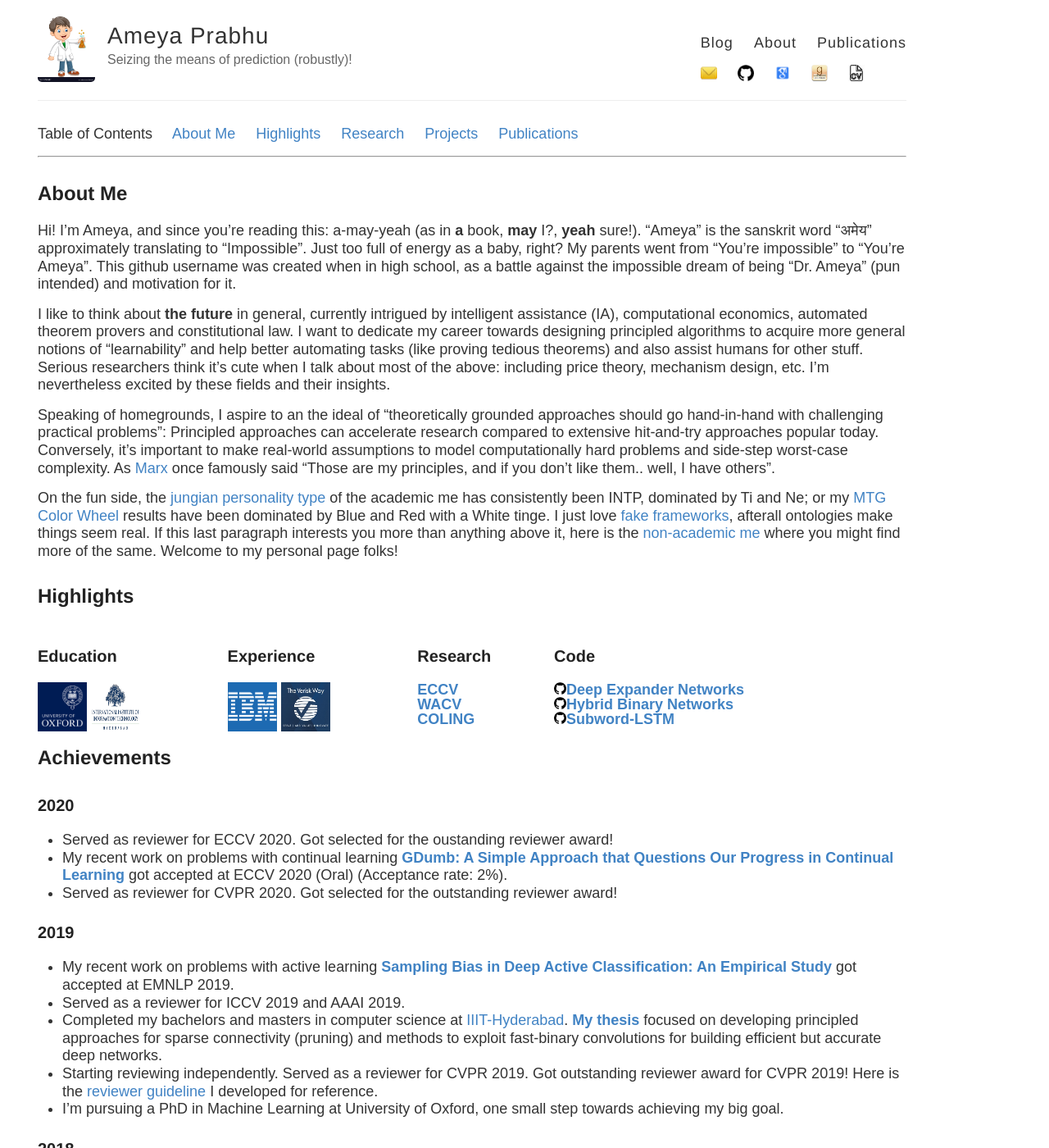
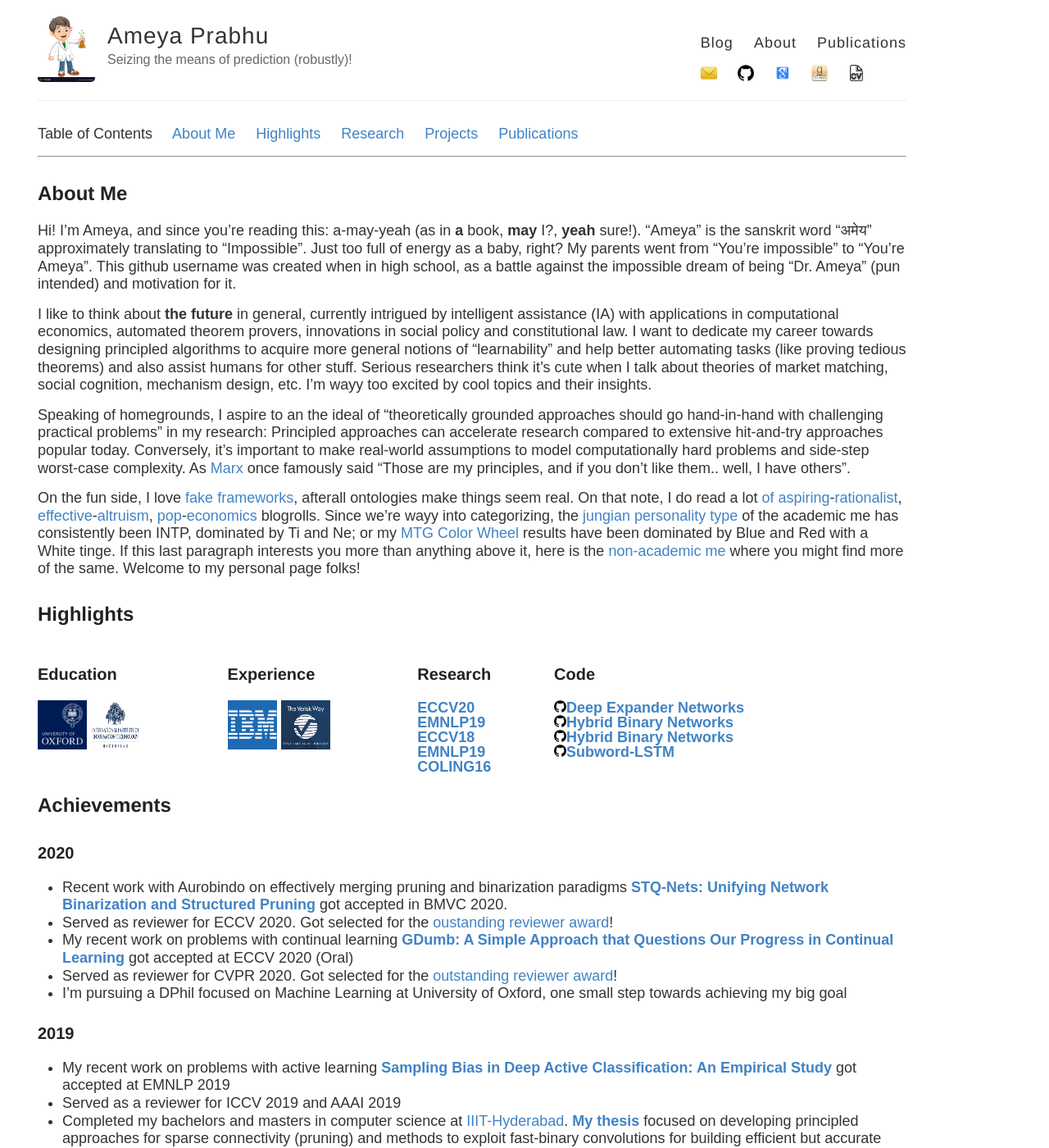
Before and after one commit to drimpossible/drimpossible.github.io, a Jekyll site: the page built from about/index.md, in a window 1280 px wide and 1400 px high. Shown: the whole window at 82% size. Built offline with Jekyll 4.4.1, drawn with Linux system fonts in a browser that asks for light colours; some of the changed text lies outside the part shown.

Commit message:
Add intro corrections

```diff
--- a/about/index.md
+++ b/about/index.md
@@ -14,17 +14,18 @@ Table of Contents     [About Me](#biography)     [Highlights](#highlights)
 
 Hi! I’m Ameya, and since you're reading this: a-may-yeah (as in __a__ book, __may__ I?, __yeah__ sure!). "Ameya" is the sanskrit word "अमेय" approximately translating to "Impossible". Just too full of energy as a baby, right? My parents went from "You're impossible" to "You're Ameya". This github username was created when in high school, as a battle against the impossible dream of being "Dr. Ameya" (pun intended) and motivation for it.
 
-I like to think about **the future** in general, currently intrigued by intelligent assistance (IA), computational economics, automated theorem provers and constitutional law. I want to dedicate my career towards designing principled algorithms to acquire more general notions of "learnability" and help better automating tasks (like proving tedious theorems) and also assist humans for other stuff. Serious researchers think it's cute when I talk about most of the above: including price theory, mechanism design, etc. I'm nevertheless excited by these fields and their insights.
+I like to think about **the future** in general, currently intrigued by intelligent assistance (IA) with applications in computational economics, automated theorem provers, innovations in social policy and constitutional law. I want to dedicate my career towards designing principled algorithms to acquire more general notions of "learnability" and help better automating tasks (like proving tedious theorems) and also assist humans for other stuff. Serious researchers think it's cute when I talk about theories of market matching, social cognition, mechanism design,  etc. I'm wayy too  excited by cool topics and their insights.
 
-Speaking of homegrounds, I aspire to an the ideal of "theoretically grounded approaches should go hand-in-hand with challenging practical problems": Principled approaches can accelerate research compared to extensive hit-and-try approaches popular today. Conversely, it's important to make real-world assumptions to model computationally hard problems and side-step worst-case complexity. As [Marx](https://en.wikipedia.org/wiki/Groucho_Marx) once famously said "Those are my principles, and if you don't like them.. well, I have others".
+Speaking of homegrounds, I aspire to an the ideal of "theoretically grounded approaches should go hand-in-hand with challenging practical problems" in my research: Principled approaches can accelerate research compared to extensive hit-and-try approaches popular today. Conversely, it's important to make real-world assumptions to model computationally hard problems and side-step worst-case complexity. As [Marx](https://en.wikipedia.org/wiki/Groucho_Marx) once famously said "Those are my principles, and if you don't like them.. well, I have others".
 
-On the fun side, the [jungian personality type](https://slatestarcodex.com/2014/05/27/on-types-of-typologies/) of the academic me has consistently been INTP, dominated by Ti and Ne; or my [MTG Color Wheel](https://medium.com/s/story/the-mtg-color-wheel-c9700a7cf36d) results have been dominated by Blue and Red with a White tinge. I just love [fake frameworks](https://www.lesswrong.com/posts/wDP4ZWYLNj7MGXWiW/in-praise-of-fake-frameworks), afterall ontologies make things seem real. If this last paragraph interests you more than anything above it, here is the [non-academic me](https://bayesianconspirator.github.io/about/) where you might find more of the same. Welcome to my personal page folks!
+On the fun side, I love [fake frameworks](https://www.lesswrong.com/posts/wDP4ZWYLNj7MGXWiW/in-praise-of-fake-frameworks), afterall ontologies make things seem real. On that note, I do read a lot [of](https://www.lesswrong.com/) [aspiring](https://slatestarcodex.com/)-[rationalist](https://www.overcomingbias.com/), [effective](https://forum.effectivealtruism.org/)-[altruism](https://80000hours.org/), [pop](https://marginalrevolution.com/)-[economics](https://www.econtalk.org/) blogrolls. Since we're wayy into categorizing, the [jungian personality type](https://slatestarcodex.com/2014/05/27/on-types-of-typologies/) of the academic me has consistently been INTP, dominated by Ti and Ne; or my [MTG Color Wheel](https://medium.com/s/story/the-mtg-color-wheel-c9700a7cf36d) results have been dominated by Blue and Red with a White tinge. If this last paragraph interests you more than anything above it, here is the [non-academic me](https://bayesiankitten.github.io/about/) where you might find more of the same. Welcome to my personal page folks!
 
 ## <a name="highlights" id="highlights"></a>Highlights
 
-<table style="border-collapse: collapse; border: none; margin: 0px auto;" width="100%" align='left'> <tr style="border: none;"> <td style="border: none; "><h3>Education</h3></td><td style="border: none; "><h3>Experience</h3></td><td style="border: none; "><h3>Research</h3></td> <td style="border: none; "><h3>Code</h3></td> </tr> <tr> <td style="border: none; "> <img src="https://raw.githubusercontent.com/drimpossible/drimpossible.github.io/master/images/Oxford.png" height="60px" width="60px" /> <img src="https://raw.githubusercontent.com/drimpossible/drimpossible.github.io/master/images/IIITH.png" height="60px" width="60px" /> </td> <td style="border: none; "> <img src="https://raw.githubusercontent.com/drimpossible/drimpossible.github.io/master/images/IBM.png" height="60px" width="60px" /> <img src="https://raw.githubusercontent.com/drimpossible/drimpossible.github.io/master/images/Verisk.jpg" height="60px" width="60px" /></td> <td style="vertical-align: top;"><strong> <a href="http://openaccess.thecvf.com/content_ECCV_2018/papers/Ameya_Prabhu_Deep_Expander_Networks_ECCV_2018_paper.pdf"> ECCV</a><br/> <a href="https://arxiv.org/abs/1804.03867">WACV</a><br/> <a href="https://aclanthology.info/papers/C16-1234/c16-1234">COLING</a><br/><br/> </strong></td> <td style="vertical-align: top;"><strong>
-<a href="https://github.com/drimpossible/Deep-Expander-Networks"><img src="https://raw.githubusercontent.com/drimpossible/drimpossible.github.io/master/images/github.png" height="15px" width="15px">Deep Expander Networks</a><br/>
-<a href="https://github.com/erilyth/HybridBinaryNetworks-WACV18"><img src="https://raw.githubusercontent.com/drimpossible/drimpossible.github.io/master/images/github.png" height="15px" width="15px">Hybrid Binary Networks</a><br/>
+<table style="border-collapse: collapse; border: none; margin: 0px auto;" width="100%" align='left'> <tr style="border: none;"> <td style="border: none; "><h3>Education</h3></td><td style="border: none; "><h3>Experience</h3></td><td style="border: none; "><h3>Research</h3></td> <td style="border: none; "><h3>Code</h3></td> </tr> <tr> <td style="border: none; "> <img src="https://raw.githubusercontent.com/drimpossible/drimpossible.github.io/master/images/Oxford.png" height="60px" width="60px" /> <img src="https://raw.githubusercontent.com/drimpossible/drimpossible.github.io/master/images/IIITH.png" height="60px" width="60px" /> </td> <td style="border: none; "> <img src="https://raw.githubusercontent.com/drimpossible/drimpossible.github.io/master/images/IBM.png" height="60px" width="60px" /> <img src="https://raw.githubusercontent.com/drimpossible/drimpossible.github.io/master/images/Verisk.jpg" height="60px" width="60px" /></td> <td style="vertical-align: top;"><strong> <a href="https://www.robots.ox.ac.uk/~tvg/publications/2020/gdumb.pdf"> ECCV20</a><br/> <a href="https://www.aclweb.org/anthology/D19-1417.pdf">EMNLP19</a><br/> <a href="http://openaccess.thecvf.com/content_ECCV_2018/papers/Ameya_Prabhu_Deep_Expander_Networks_ECCV_2018_paper.pdf">ECCV18</a><br/> <a href="https://www.aclweb.org/anthology/D19-1417.pdf">EMNLP19</a><br/> <a href="https://www.aclweb.org/anthology/C16-1234/">COLING16</a><br/><br/> </strong></td> <td style="vertical-align: top;"><strong>
+<a href="https://github.com/drimpossible/GDumb"><img src="https://raw.githubusercontent.com/drimpossible/drimpossible.github.io/master/images/github.png" height="15px" width="15px">Deep Expander Networks</a><br/>
+<a href="https://github.com/drimpossible/Sampling-Bias-Active-Learning"><img src="https://raw.githubusercontent.com/drimpossible/drimpossible.github.io/master/images/github.png" height="15px" width="15px">Hybrid Binary Networks</a><br/>
+<a href="https://github.com/drimpossible/Deep-Expander-Networks"><img src="https://raw.githubusercontent.com/drimpossible/drimpossible.github.io/master/images/github.png" height="15px" width="15px">Hybrid Binary Networks</a><br/>
 <a href="https://github.com/drimpossible/Sub-word-LSTM"><img src="https://raw.githubusercontent.com/drimpossible/drimpossible.github.io/master/images/github.png" height="15px" width="15px">Subword-LSTM</a><br/>
 </strong></td>
 </tr>
@@ -34,25 +35,27 @@ On the fun side, the [jungian personality type](https://slatestarcodex.com/2014/
 
 ### 2020
 
-* Served as reviewer for ECCV 2020. Got selected for the oustanding reviewer award!
-* My recent work on problems with continual learning [**GDumb: A Simple Approach that Questions Our Progress in Continual Learning**]() got accepted at ECCV 2020 (Oral) (Acceptance rate: 2%).
-* Served as reviewer for CVPR 2020. Got selected for the outstanding reviewer award!
+* Recent work with Aurobindo on effectively merging pruning and binarization paradigms [**STQ-Nets: Unifying Network Binarization and Structured Pruning**](https://www.bmvc2020-conference.com/assets/papers/0113.pdf) got accepted in BMVC 2020.
+* Served as reviewer for ECCV 2020. Got selected for the [oustanding reviewer award](https://eccv2020.eu/outstanding-reviewers/)!
+* My recent work on problems with continual learning [**GDumb: A Simple Approach that Questions Our Progress in Continual Learning**](https://www.robots.ox.ac.uk/~tvg/publications/2020/gdumb.pdf) got accepted at ECCV 2020 (Oral)
+* Served as reviewer for CVPR 2020. Got selected for the [outstanding reviewer award](http://cvpr2020.thecvf.com/reviewer-acknowledgements)!
+* I'm pursuing a DPhil focused on Machine Learning at University of Oxford, one small step towards achieving my big goal
 
 ### 2019
 
-* My recent work on problems with active learning [**Sampling Bias in Deep Active Classification: An Empirical Study**](https://github.com/drimpossible/drimpossible.github.io/blob/master/documents/Active-Sampling-Bias.pdf) got accepted at EMNLP 2019.
-* Served as a reviewer for ICCV 2019 and AAAI 2019.
-* Completed my bachelors and masters in computer science at [IIIT-Hyderabad](http://www.iiit.ac.in). [**My thesis**](https://github.com/drimpossible/drimpossible.github.io/blob/master/documents/Thesis.pdf) focused on developing principled approaches for sparse connectivity (pruning) and methods to exploit fast-binary convolutions for building efficient but accurate deep networks.
-* Starting reviewing independently. Served as a reviewer for CVPR 2019. Got outstanding reviewer award for CVPR 2019! Here is the [reviewer guideline](/blog/life/reviewing_for_dummies/) I developed for reference.
-* I'm pursuing a PhD in Machine Learning at University of Oxford, one small step towards achieving my big goal.
+* My recent work on problems with active learning [**Sampling Bias in Deep Active Classification: An Empirical Study**](https://github.com/drimpossible/drimpossible.github.io/blob/master/documents/Active-Sampling-Bias.pdf) got accepted at EMNLP 2019
+* Served as a reviewer for ICCV 2019 and AAAI 2019
+* Completed my bachelors and masters in computer science at [IIIT-Hyderabad](http://www.iiit.ac.in). [**My thesis**](https://github.com/drimpossible/drimpossible.github.io/blob/master/documents/Thesis.pdf) focused on developing principled approaches for sparse connectivity (pruning) and methods to exploit fast-binary convolutions for building efficient but accurate deep networks
+* Starting reviewing independently. Served as a reviewer for CVPR 2019. Got [outstanding reviewer award](https://cvpr2019.thecvf.com/files/CVPR_2019_Program_Guide.pdf) for CVPR 2019! Here is the [reviewer guideline](/blog/life/reviewing_for_dummies/) I developed for reference
+
 
 ### 2018
 
-* Got a yearlong residency at **Verisk HQ**, to work for the ML group of a NASDAQ 100 financial risk assessment firm.
+* Got a yearlong residency at **Verisk HQ**, to work for the ML group of a NASDAQ 100 financial risk assessment firm
 * I attended [**ECCV 2018**](https://eccv2018.org/). Thank you [Google](https://ai.google/research/) for providing full travel-grant!
-* My research on Pruning [**Deep Expander Networks: Efficient Networks from Graph Theory**](http://openaccess.thecvf.com/content_ECCV_2018/papers/Ameya_Prabhu_Deep_Expander_Networks_ECCV_2018_paper.pdf) got accepted at ECCV 2018 (Oral).
-* I completed a research internship at IBM Research to experience industrial research. Got Best Intern Award, Summer '18 for outstanding research at IBM.
-* I attended [**WACV 2018**](http://wacv18.wacv.net/). Thank you [CVIT](http://cvit.iiit.ac.in/) for providing full-funding!
+* My research on Pruning [**Deep Expander Networks: Efficient Networks from Graph Theory**](http://openaccess.thecvf.com/content_ECCV_2018/papers/Ameya_Prabhu_Deep_Expander_Networks_ECCV_2018_paper.pdf) got accepted at ECCV 2018 (Oral)
+* I completed a research internship at IBM Research to experience industrial research. Got Best Intern Award, Summer '18 for outstanding research at IBM
+* I attended [**WACV 2018**](http://wacv18.wacv.net/) at Lake Tahoe, USA. Thank you [CVIT](http://cvit.iiit.ac.in/) for providing full-funding!
 * My research on [**Hybrid Binary Networks: Optimizing for Accuracy, Efficiency and Memory**](https://arxiv.org/abs/1804.03867) got accepted at WACV 2018
 * My research on [**Distribution-Aware Binarization of Neural Networks for Sketch Recognition**](https://arxiv.org/abs/1804.02941) got accepted at WACV 2018
 * Got selected for Dean's Merit List for Academic Excellence Award- 2018
```
